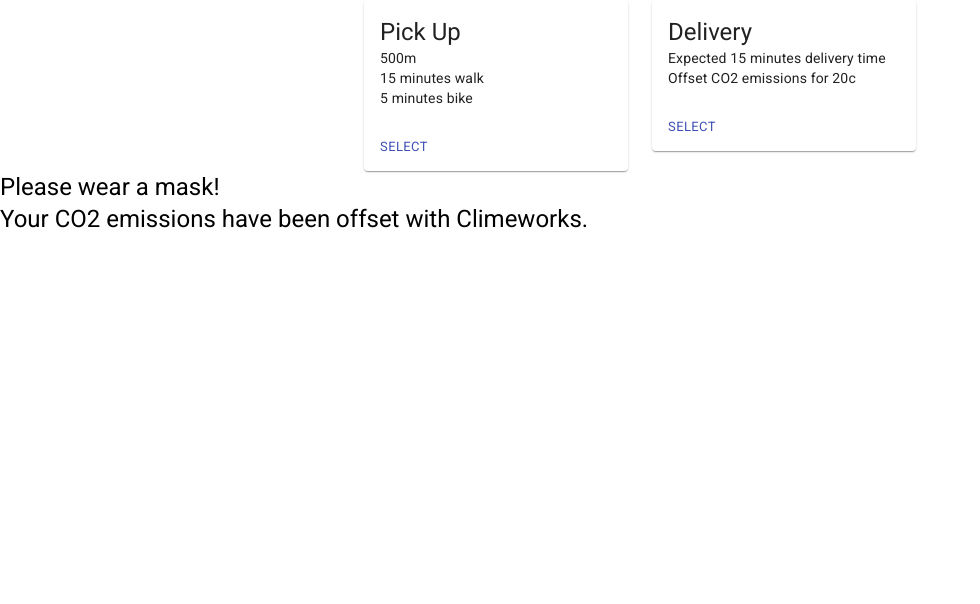
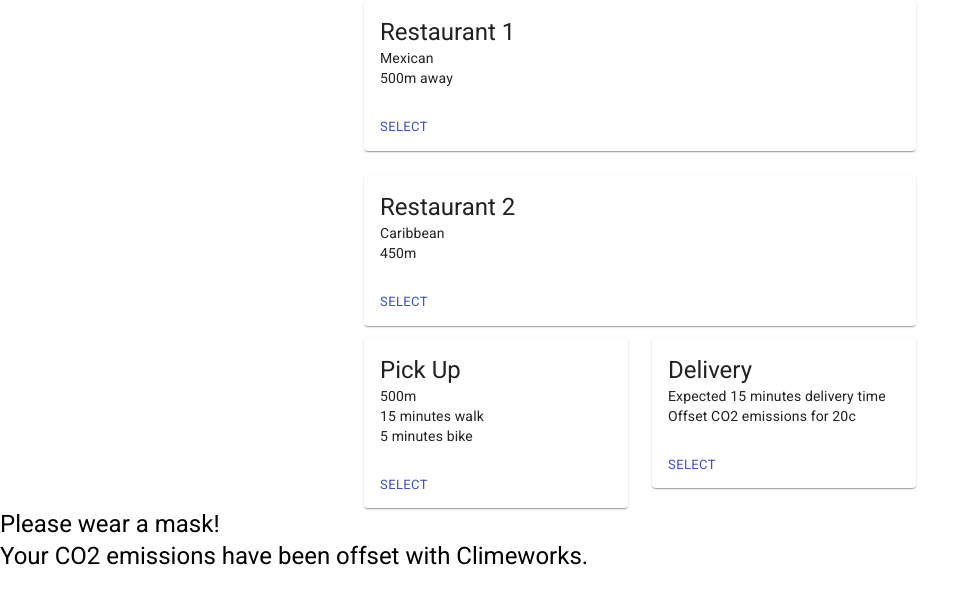
Before and after one commit to WilliamChan4/HackZurich2020Frontend, a React (Create React App) app: page / in a window 1280 px wide. Shown: the top 604 px of the page, without its empty margins (0-980 px from the left). Built offline with nearby package versions, Linux system fonts and the light colour scheme.

Commit message:
Restaurants list component

```diff
--- a/src/App.js
+++ b/src/App.js
@@ -5,10 +5,12 @@ import 'fontsource-roboto';
 import { Method } from './Method.js';
 import { PickedUp } from './PickedUp.js';
 import { Delivered } from './Delivered.js';
+import { Restaurants } from './Restaurants';
 
 function App() {
   return (
     <div className="App">
+      <Restaurants></Restaurants>
       <Method></Method>
       <PickedUp></PickedUp>
       <Delivered></Delivered>
--- /dev/null
+++ b/src/Restaurants.js
@@ -0,0 +1,35 @@
+import React from 'react';
+import { Grid, Container, Card, CardContent, Button, Typography, CardActions } from "@material-ui/core";
+
+export function Restaurants() {
+    return (
+        <Container maxWidth="sm">
+            <Grid container direction="column" justify="center" alignItems="stretch" spacing={3}>
+                <Grid item>
+                    <Card>
+                        <CardContent>
+                            <Typography variant="h5" component="h2">Restaurant 1</Typography>
+                            <Typography variant="body2" component="p">Mexican</Typography>
+                            <Typography variant="body2" component="p">500m away</Typography>
+                        </CardContent>
+                        <CardActions>
+                            <Button size="small" color="primary">Select</Button>
+                        </CardActions>
+                    </Card>
+                </Grid>
+                <Grid item>
+                    <Card>
+                        <CardContent>
+                            <Typography variant="h5" component="h2">Restaurant 2</Typography>
+                            <Typography variant="body2" component="p">Caribbean</Typography>
+                            <Typography variant="body2" component="p">450m</Typography>
+                        </CardContent>
+                        <CardActions>
+                            <Button size="small" color="primary">Select</Button>
+                        </CardActions>
+                    </Card>
+                </Grid>
+            </Grid>
+        </Container>
+    );
+}
```
